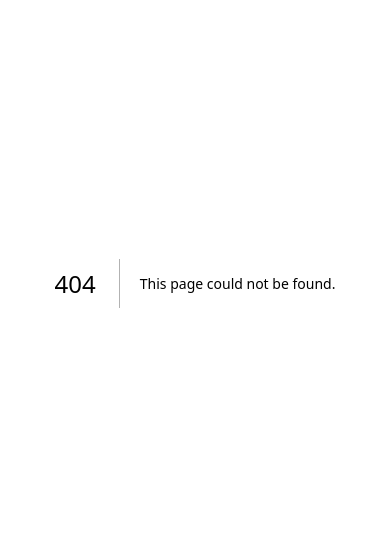
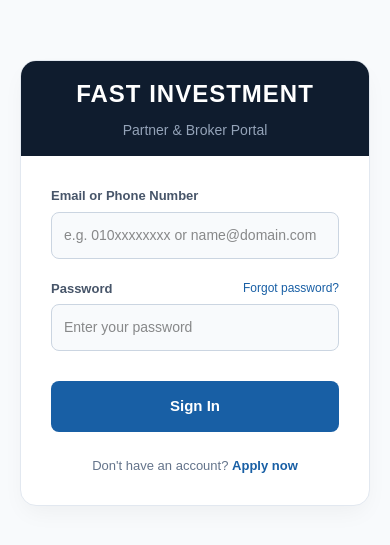
Before and after one commit to ehabalqadi001-lang/Real-estate-CRM-Manager-, a Next.js app: page /login in a window 390 px wide. Before the commit this address had no page. Shown: the part 139-684 px from the top of the page. Built offline with nearby package versions, Linux system fonts and the light colour scheme; no server answers.

Commit message:
Update login to support both Email and Phone Number

```diff
--- /dev/null
+++ b/src/app/login/page.tsx
@@ -0,0 +1,174 @@
+"use client";
+import React, { useState, useEffect } from 'react';
+import Link from 'next/link';
+import { useRouter } from 'next/navigation';
+import { supabase } from '@/lib/supabase';
+
+const CSS_STYLES = `
+  * { box-sizing: border-box; margin: 0; padding: 0; fontFamily: system-ui, sans-serif; }
+  body { background: #f8fafc; }
+  .login-container { min-height: 100vh; display: flex; align-items: center; justify-content: center; padding: 20px; }
+  .login-card { background: #fff; width: 100%; max-width: 450px; border-radius: 16px; box-shadow: 0 10px 25px -5px rgba(0,0,0,0.05); overflow: hidden; border: 1px solid #e2e8f0; }
+  .header { background: #0f1c2e; padding: 30px; text-align: center; color: #fff; }
+  .header-title { font-size: 24px; font-weight: 700; letter-spacing: 1px; margin-bottom: 8px; }
+  .header-sub { font-size: 14px; color: #94a3b8; }
+
+  .form-body { padding: 30px; }
+  .form-group { display: flex; flex-direction: column; gap: 6px; margin-bottom: 20px; }
+  .form-label { font-size: 13px; font-weight: 600; color: #475569; }
+  .form-input { padding: 12px; border: 1px solid #cbd5e1; border-radius: 8px; font-size: 14px; outline: none; transition: 0.2s; background: #f8fafc; }
+  .form-input:focus { border-color: #185FA5; background: #fff; }
+
+  .submit-btn { width: 100%; padding: 14px; background: #185FA5; color: #fff; font-size: 15px; font-weight: 600; border: none; border-radius: 8px; cursor: pointer; transition: 0.2s; margin-top: 10px; }
+  .submit-btn:hover { background: #124b82; }
+  .submit-btn:disabled { background: #94a3b8; cursor: not-allowed; }
+
+  .alert { padding: 12px 15px; border-radius: 8px; margin-bottom: 20px; font-size: 13px; font-weight: 500; text-align: center; }
+  .alert-error { background: #FCEBEB; color: #A32D2D; border: 1px solid #F8B4B4; }
+  .alert-success { background: #EAF3DE; color: #3B6D11; border: 1px solid #C5E1A5; }
+`;
+
+export default function LoginPage() {
+  const router = useRouter();
+  const [identifier, setIdentifier] = useState(''); // Email OR Phone
+  const [password, setPassword] = useState('');
+  const [loading, setLoading] = useState(false);
+  const [message, setMessage] = useState({ type: '', text: '' });
+  const [checkingSession, setCheckingSession] = useState(true);
+
+  // الدخول التلقائي في حال كان المستخدم مسجلاً وموافقاً عليه
+  useEffect(() => {
+    async function checkExistingSession() {
+      const { data: { session } } = await supabase.auth.getSession();
+      if (session?.user) {
+        const { data: profile } = await supabase.from('user_profiles').select('status').eq('id', session.user.id).single();
+        if (profile?.status === 'approved' || !profile) {
+          router.push('/dashboard');
+        } else {
+          await supabase.auth.signOut();
+          setCheckingSession(false);
+        }
+      } else {
+        setCheckingSession(false);
+      }
+    }
+    checkExistingSession();
+  }, [router]);
+
+  const handleLogin = async (e: any) => {
+    e.preventDefault();
+    setLoading(true);
+    setMessage({ type: '', text: '' });
+
+    try {
+      let targetEmail = identifier.trim();
+
+      // 1. الذكاء البرمجي: إذا كان المدخل لا يحتوي على '@' فهذا يعني أنه رقم هاتف
+      // نبحث عن الإيميل المرتبط برقم الهاتف هذا في قاعدة البيانات
+      if (!targetEmail.includes('@')) {
+        const { data: profileData, error: profileError } = await supabase
+          .from('user_profiles')
+          .select('email')
+          .eq('phone', targetEmail)
+          .single();
+
+        if (profileError || !profileData) {
+           throw new Error("لا يوجد حساب مسجل بهذا الرقم أو البريد الإلكتروني.");
+        }
+        // إذا وجدنا الرقم، نأخذ الإيميل المرتبط به لنقوم بتسجيل الدخول
+        targetEmail = profileData.email;
+      }
+
+      // 2. تسجيل الدخول باستخدام الإيميل (سواء الذي كتبه أو الذي جلبناه برقم الهاتف)
+      const { data: authData, error: authError } = await supabase.auth.signInWithPassword({
+        email: targetEmail,
+        password
+      });
+
+      if (authError) throw new Error("بيانات الدخول غير صحيحة.");
+
+      const userId = authData.user?.id;
+
+      // 3. التحقق من حالة الموافقة (Admin Approval)
+      if (userId) {
+        const { data: profile } = await supabase.from('user_profiles').select('status').eq('id', userId).single();
+        if (profile) {
+          if (profile.status === 'pending') {
+            await supabase.auth.signOut();
+            throw new Error("حسابك لا يزال قيد المراجعة من الإدارة. يرجى الانتظار لحين التفعيل.");
+          } else if (profile.status === 'rejected') {
+            await supabase.auth.signOut();
+            throw new Error("نأسف، تم رفض طلب التسجيل الخاص بك من قبل الإدارة.");
+          }
+        }
+      }
+
+      setMessage({ type: 'success', text: 'تم تسجيل الدخول بنجاح! جاري التوجيه...' });
+      setTimeout(() => router.push('/dashboard'), 1000);
+
+    } catch (error: any) {
+      setMessage({ type: 'error', text: error.message });
+    } finally {
+      setLoading(false);
+    }
+  };
+
+  if (checkingSession) return <div style={{height: '100vh', display:'flex', justifyContent:'center', alignItems:'center', background:'#f8fafc', color:'#64748b'}}>Loading securely...</div>;
+
+  return (
+    <div className="login-container">
+      <style dangerouslySetInnerHTML={{ __html: CSS_STYLES }} />
+      <div className="login-card">
+        <div className="header">
+          <div className="header-title">FAST INVESTMENT</div>
+          <div className="header-sub">Partner & Broker Portal</div>
+        </div>
+
+        <div className="form-body">
+          {message.text && (
+            <div className={`alert ${message.type === 'error' ? 'alert-error' : 'alert-success'}`}>
+              {message.text}
+            </div>
+          )}
+
+          <form onSubmit={handleLogin}>
+            <div className="form-group">
+              <label className="form-label">Email or Phone Number</label>
+              <input
+                required
+                type="text"
+                className="form-input"
+                placeholder="e.g. 010xxxxxxxx or name@domain.com"
+                value={identifier}
+                onChange={e => setIdentifier(e.target.value)}
+              />
+            </div>
+
+            <div className="form-group">
+              <div style={{ display: 'flex', justifyContent: 'space-between' }}>
+                <label className="form-label">Password</label>
+                <Link href="#" style={{ fontSize: '12px', color: '#185FA5', textDecoration: 'none', fontWeight: '500' }}>Forgot password?</Link>
+              </div>
+              <input
+                required
+                type="password"
+                className="form-input"
+                placeholder="Enter your password"
+                value={password}
+                onChange={e => setPassword(e.target.value)}
+              />
+            </div>
+
+            <button type="submit" className="submit-btn" disabled={loading}>
+              {loading ? 'Authenticating...' : 'Sign In'}
+            </button>
+          </form>
+
+          <div style={{ textAlign: 'center', marginTop: '24px', fontSize: '13px', color: '#64748b' }}>
+            Don't have an account? <Link href="/register" style={{ color: '#185FA5', fontWeight: '600', textDecoration: 'none' }}>Apply now</Link>
+          </div>
+        </div>
+      </div>
+    </div>
+  );
+}
```
